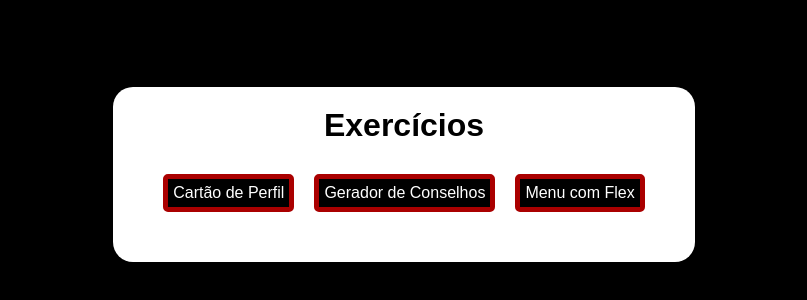
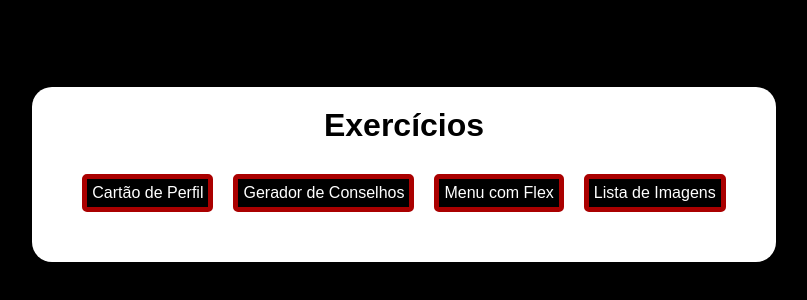
Before and after one commit to DantGamerBR/exercicio-html-css-avancado, a plain HTML site: page index.html in a window 1280 px wide. Shown: the part 226-526 px from the top of the page, without its empty margins (236-1043 px from the left). Drawn offline with Linux system fonts and the light colour scheme; files that its build step writes are made by us from their sources.

Commit message:
Adicionado botão e pasta do exercício "Lista de imagens".

```diff
--- a/index.html
+++ b/index.html
@@ -16,6 +16,7 @@
                 <a href="./profile-card/profile-card/index.html" target="_blank">Cartão de Perfil</a>
                 <a href="./advice-generator/index.html" target="_blank">Gerador de Conselhos</a>
                 <a href="./menu-com-flex/index.html" target="_blank">Menu com Flex</a>
+                <a href="./lista-imagens/index.html" target="_blank">Lista de Imagens</a>
             </div>
         </div>
     </main>
--- a/src/css/style.css
+++ b/src/css/style.css
@@ -17,6 +17,7 @@ body {
     display: flex;
     flex-direction: column;
     text-align: center;
+    margin: 100px;
 }
 
 .exercicios {
```
